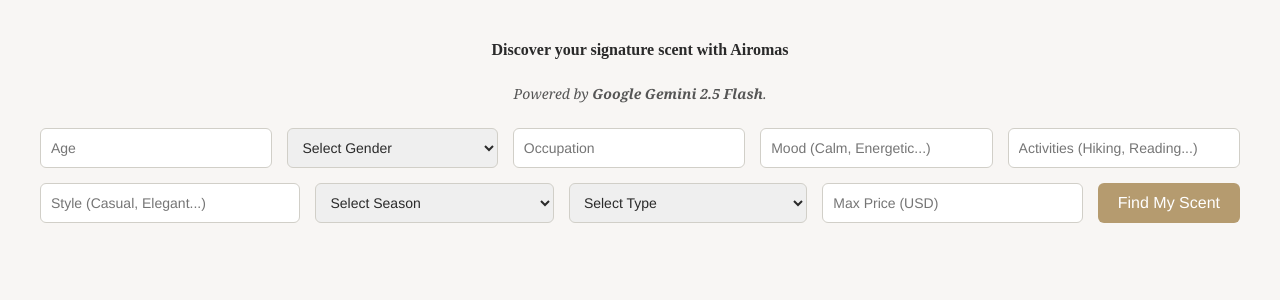
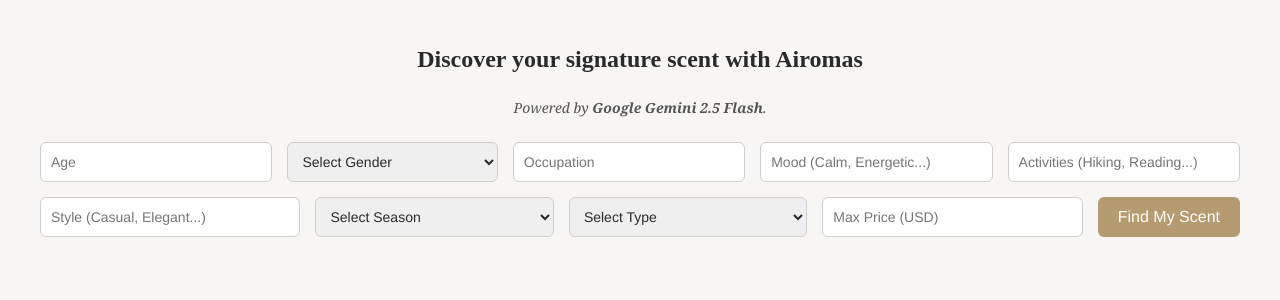
Before and after one commit to CheechLi/Airomas, a Flask app: page /discover in a window 1280 px wide. Shown: the part 64-364 px from the top of the page. Run offline with Flask 3, Linux system fonts and the light colour scheme.

Commit message:
Discover

```diff
--- a/static/discover.css
+++ b/static/discover.css
@@ -45,7 +45,7 @@ h1 {
   margin-bottom: 25px;
   color: #2a2a2a;
   font-family: "Didot", "Playfair Display", serif;
-  font-size: 1rem;
+  font-size: 1.5rem;
   font-weight: 700;
 }
 
--- a/static/style.css
+++ b/static/style.css
@@ -44,7 +44,7 @@ h1 {
   margin-bottom: 25px;
   color: #2a2a2a;
   font-family: "Didot", "Playfair Display", serif;
-  font-size: 1.5rem;
+  font-size: 4rem;
   font-weight: 700;
 }
 
```
